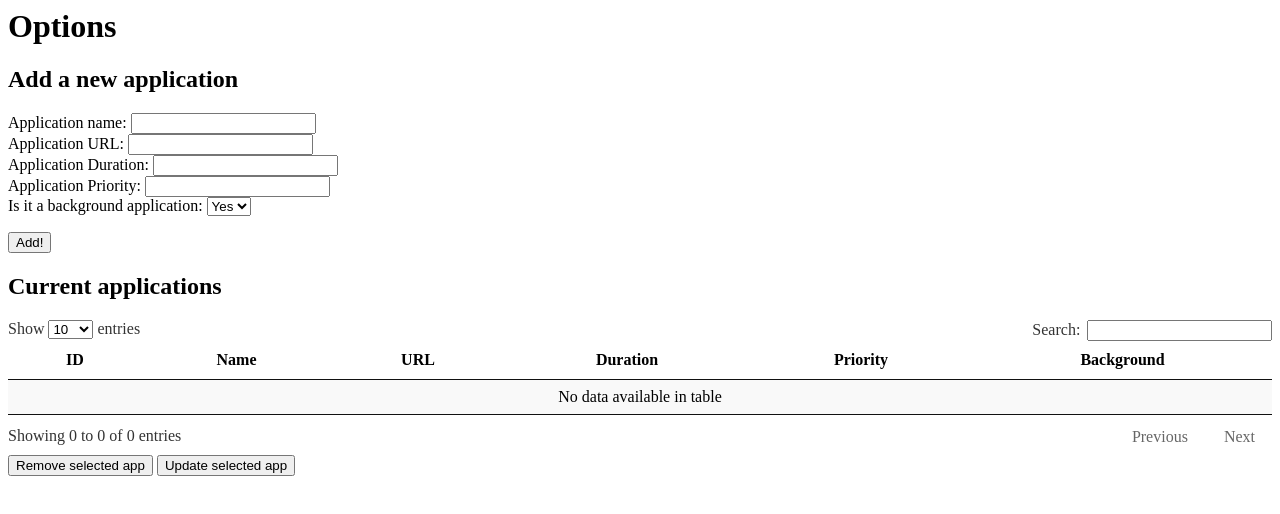
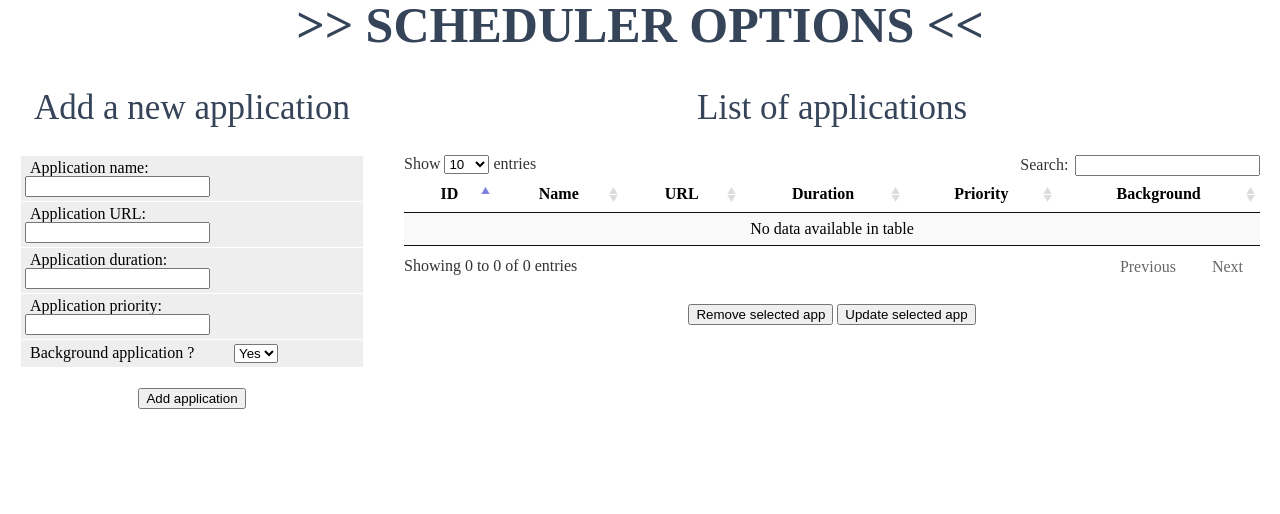
Before and after one commit to jorgecardoso/public-display-scheduler, a browser extension: page Scheduler/options.html in a window 1280 px wide. Drawn offline with Linux system fonts and the light colour scheme.

```diff
--- a/Scheduler/extensionScript.js
+++ b/Scheduler/extensionScript.js
@@ -84,6 +84,11 @@ document.addEventListener('msgFromAppScript', function(data) {
 	      	chrome.extension.sendMessage({state : state});
 		break;
 
+		case "createdAfterUnload":
+			printCommunicationMsg("extensionScript", ">> Sending", [url, state, ""]);
+	      	chrome.extension.sendMessage({state : state});
+		break;
+
 		case "destroyReady":
 			printCommunicationMsg("extensionScript", ">> Sending", [url, state, ""]);
 	      	chrome.extension.sendMessage({state : state});
--- a/Scheduler/options.html
+++ b/Scheduler/options.html
@@ -3,6 +3,7 @@
 	<title>Scheduler Options</title>
 	<script src="jquery.js"></script>
 	<script src="options.js"></script>
+	<link rel="stylesheet" type="text/css" href="style.css">
 	<!-- DataTables CSS -->
 	<link rel="stylesheet" type="text/css" href="jquery.dataTables.css">
 	<!-- DataTables -->
@@ -10,31 +11,12 @@
 </head>
 
 <body>
-	<h1>Options</h1>
-	<h2>Add a new application</h2>
-
-	<form id="addNewApp">
-		Application name:
-		<input type="text" id="inputAppName" name="appName">
-		<br>
-		Application URL:
-		<input type="text" id="inputAppUrl" name="appUrl">
-		<br>
-		Application Duration:
-		<input type="text" id="inputAppDuration" name="appDuration">
-		<br>
-		Application Priority:
-		<input type="text" id="inputAppPriority" name="appPriority">
-		<br>
-		Is it a background application:
-		<select id="ddmBackgroundApp">
-		  <option value="true"> Yes </option>
-		  <option value="false"> No </option>
-		</select>
-	</form>
-	<button id="buttonAddApp">Add!</button>
-
-	<h2>Current applications</h2>
+	<div id="header">
+		<h1> >> SCHEDULER OPTIONS << </h2>
+	</div>
+	<div id="divOptions">
+		<div id="divAppList">
+			<h2 class="subtitle">List of applications</h2>
 			<table id="appsInfoTable" class="display" cellspacing="0" width="100%">
 		        <thead>
 		            <tr>
@@ -48,32 +30,86 @@
 		        </thead>
 		    </table>
 
-    <button id="buttonRemoveApp"> Remove selected app </button>
-    <button id="buttonUpdateApp"> Update selected app </button>
+		    <div id="divButtonsRemoveUpdate">
+			    <button id="buttonRemoveApp" class="button"> Remove selected app </button>
+			    <button id="buttonUpdateApp" class="button"> Update selected app </button>
+			</div>
+		</div>
 
-    <div id="appInfo" style="display: none;">
-    	<h2> Update application </h2>
+		<div id="divAppOptionsAdd">
+			<h2 class="subtitle">Add a new application</h2>
+			<form id="addNewApp">
+				<div class="field">
+					<label for="inputAppName">Application name:</label>
+					<input type="text" id="inputAppName" name="appName">
+				</div>
+
+				<div class="field">
+					<label for="inputAppUrl">Application URL:</label>
+					<input type="text" id="inputAppUrl" name="appUrl">
+				</div>
+
+				<div class="field">
+					<label for="inputAppDuration">Application duration:</label>
+					<input type="text" id="inputAppDuration" name="appDuration">
+				</div>
+
+				<div class="field">
+					<label for="inputAppPriority">Application priority:</label>
+					<input type="text" id="inputAppPriority" name="appPriority">
+				</div>
+
+				<div class="field">
+						<label for="ddmBackgroundApp"> Background application ?</label>
+						<select id="ddmBackgroundApp">
+						  <option value="true"> Yes </option>
+						  <option value="false"> No </option>
+						</select>
+					</form>
+				</div>
+			</form>
+
+			<div id="divButtonAdd">
+				<button class="button" id="buttonAddApp">Add application</button>
+			</div>
+		</div>
+
+		<div id="divAppOptionsUpdate" style="display: none;">
+	    	<h2 class="subtitle">Update application</h2>
 			<form id="updateApp">
-			Application name:
+				<div class="field">
+					<label for="inputUpdatedName">Application name:</label>
 					<input type="text" id="inputUpdatedName" name="appName">
-			<br>
-			Application URL:
+				</div>
+
+				<div class="field">
+					<label for="inputUpdatedUrl"> Application URL: </label>
 					<input type="text" id="inputUpdatedUrl" name="appUrl">
-			<br>
-			Application Duration:
+				</div>
+
+				<div class="field">
+					<label for="inputUpdatedDuration"> Application duration: </label>
 					<input type="text" id="inputUpdatedDuration" name="appDuration">
-			<br>
-			Application Priority:
+				</div>
+
+				<div class="field">
+					<label for="inputUpdatedPriority"> Application priority: </label>
 					<input type="text" id="inputUpdatedPriority" name="appPriority">
-			<br>
-			Is it a background application:
+				</div>
+
+				<div class="field">
+					<label for="UpdatedBackgroundApp"> Background application ? </label>
 					<select id="UpdatedBackgroundApp">
 						<option value="true"> Yes </option>
 						<option value="false"> No </option>
 					</select>
+				</div>
 			</form>
 
-		<button id="buttonSendUpdate"> Update app! </button>
+			<div id="divButtonUpdate">
+				<button id="buttonUpdate" class="button"> Update application </button>
+			</div>
+	    </div>
 	</div>
 </body>
 
--- a/Scheduler/options.js
+++ b/Scheduler/options.js
@@ -24,12 +24,16 @@ $(document).ready(function() {
 	});
 
 	document.getElementById("buttonRemoveApp").addEventListener("click", function(){
-		var selectedApp = table.row('.selected');
-		var data = selectedApp.data();
-		var appId = data[0];
+		var confirmation = confirm("Are you sure you want to delete this application ?");
 
-		backgroundPage.removeApp(appId);
-		table.row('.selected').remove().draw(false);
+		if(confirmation === true){
+			var selectedApp = table.row('.selected');
+			var data = selectedApp.data();
+			var appId = data[0];
+
+			backgroundPage.removeApp(appId);
+			table.row('.selected').remove().draw(false);
+		}
 	});
 
 	document.getElementById("buttonUpdateApp").addEventListener("click", function(){
@@ -49,10 +53,11 @@ $(document).ready(function() {
 		document.getElementById('inputUpdatedName').value = appName;
 		document.getElementById('UpdatedBackgroundApp').value = appBck;
 
-		document.getElementById('appInfo').style.display = 'block';
+		document.getElementById('divAppOptionsAdd').style.display = 'none';
+		document.getElementById('divAppOptionsUpdate').style.display = 'block';
 	});
 
-	document.getElementById("buttonSendUpdate").addEventListener("click", function(){
+	document.getElementById("buttonUpdate").addEventListener("click", function(){
 		var updatedValues = [];
 
 		var selectedApp = table.row('.selected');
@@ -91,7 +96,8 @@ $(document).ready(function() {
 
 		selectedApp.data(updatedValues);
 
-		document.getElementById('appInfo').style.display = 'none';
+		document.getElementById('divAppOptionsUpdate').style.display = 'none';
+		document.getElementById('divAppOptionsAdd').style.display = 'block';
 	});
 
 	$('#appsInfoTable tbody').on('click', 'tr', function(){
--- /dev/null
+++ b/Scheduler/style.css
@@ -0,0 +1,118 @@
+#header {
+	/*font*/
+	color: #354458;
+    font-size: 50px;
+    font-weight: bold;
+
+	position: static;
+    height: 10%;
+    top: 0;
+    width: 100%;
+
+    text-align: center;
+    /*border: solid 1px #000;*/
+}
+
+.subtitle {
+	color: #354458;
+    font-size: 35px;
+    padding: 10px;
+
+    text-align: center;
+}
+
+#divOptions {
+	position:relative;
+	height: 90%;
+	width: 100%;
+}
+
+#divAppOptionsAdd {
+	position:absolute;
+	top:0;
+	left:0;
+	width:30%;
+	height: 100%;
+}
+
+#divAppOptionsUpdate {
+	position:absolute;
+	top:0;
+	left:0;
+	width:30%;
+	height: 100%;
+}
+
+#divAppList {
+	position:absolute;
+	top:0;
+	right:0;
+	width:70%;
+	height: 100%;
+}
+
+#divButtonAdd, #divButtonUpdate, #divButtonsRemoveUpdate {
+	text-align: center;
+}
+
+#addNewApp, #updateApp { padding:20px; }
+
+#addNewApp .field, #updateApp .field { padding: 4px; margin:1px; background: #eee; }
+
+#addNewApp .field label, #updateApp .field label { display:inline-block; width:200px; margin-left:5px; }
+
+#addNewApp .field input, #updateApp .field input { display:inline-block; }
+
+#appsInfoTable_wrapper {
+	padding: 20px;
+}
+
+
+/* http://meyerweb.com/eric/tools/css/reset/
+   v2.0 | 20110126
+   License: none (public domain)
+*/
+
+html, body, div, span, applet, object, iframe,
+h1, h2, h3, h4, h5, h6, p, blockquote, pre,
+a, abbr, acronym, address, big, cite, code,
+del, dfn, em, img, ins, kbd, q, s, samp,
+small, strike, strong, sub, sup, tt, var,
+b, u, i, center,
+dl, dt, dd, ol, ul, li,
+fieldset, form, label, legend,
+table, caption, tbody, tfoot, thead, tr, th, td,
+article, aside, canvas, details, embed,
+figure, figcaption, footer, header, hgroup,
+menu, nav, output, ruby, section, summary,
+time, mark, audio, video {
+	margin: 0;
+	padding: 0;
+	border: 0;
+	font-size: 100%;
+	font: inherit;
+	vertical-align: baseline;
+}
+/* HTML5 display-role reset for older browsers */
+article, aside, details, figcaption, figure,
+footer, header, hgroup, menu, nav, section {
+	display: block;
+}
+body {
+	line-height: 1;
+}
+ol, ul {
+	list-style: none;
+}
+blockquote, q {
+	quotes: none;
+}
+blockquote:before, blockquote:after,
+q:before, q:after {
+	content: '';
+	content: none;
+}
+table {
+	border-collapse: collapse;
+	border-spacing: 0;
+}
```
Also changed, not shown: Scheduler/scheduler.js (+28 -2 lines), Scheduler/support.js (+53 -2 lines), Scheduler/images/sort_asc.png (added), Scheduler/images/sort_asc_disabled.png (added), Scheduler/images/sort_both.png (added), Scheduler/images/sort_desc.png (added), Scheduler/images/sort_desc_disabled.png (added). Lines whose indentation alone changed are shown as unchanged.
